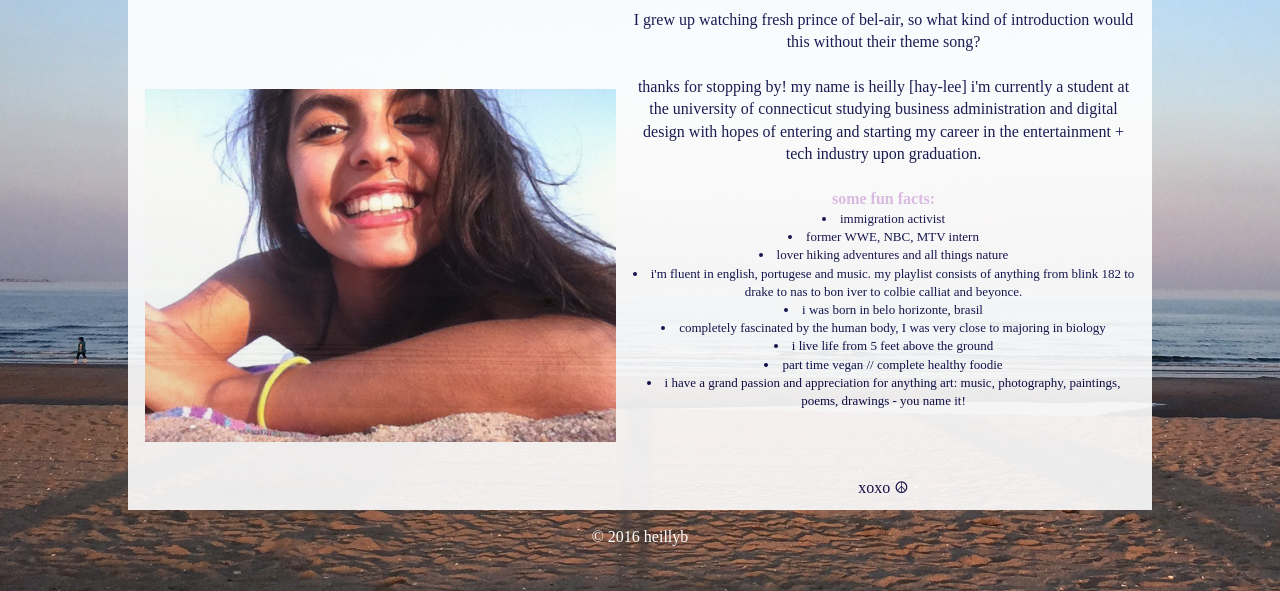
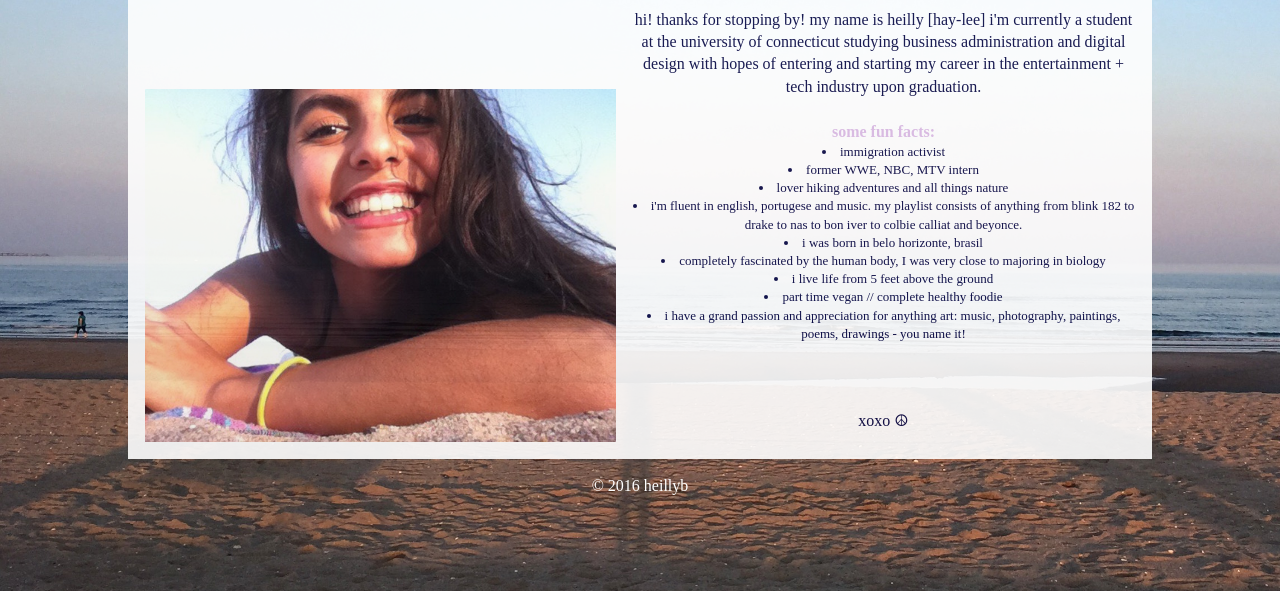
Before and after one commit to heillyb/heillyb, a plain HTML site: page about.html in a window 1280 px wide. Shown: the part 209-800 px from the top of the page. Drawn offline with Linux system fonts and the light colour scheme.

Commit message:
Update about.html

```diff
--- a/about.html
+++ b/about.html
@@ -41,11 +41,9 @@
         <div class="aboutmepicture">
           <img src="beach.jpg" alt="summer">
         </div>
-          <div class="aboutmetext">I grew up watching fresh prince of bel-air, so what kind of introduction would this without their theme song?
-          </br>
-        </br>
+          <div class="aboutmetext">
 
-                thanks for stopping by! my name is heilly [hay-lee]
+                hi! thanks for stopping by! my name is heilly [hay-lee]
                 i'm currently a student at the university of connecticut studying business administration and digital design with hopes of entering and starting my career in the entertainment + tech industry upon graduation.
 
               </br>
```
